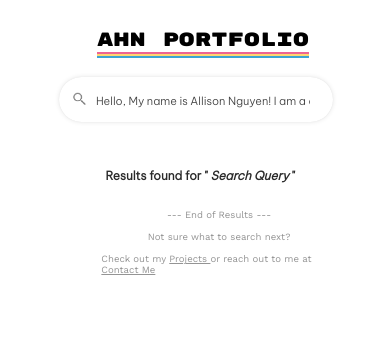
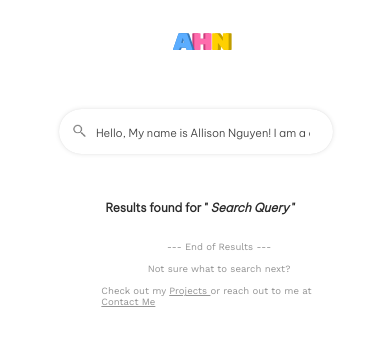
Before and after one commit to a-nguy4n/portfolio, a plain HTML site: page assets/pages/home/home.html in a window 390 px wide. Drawn offline with Linux system fonts and the light colour scheme.

Commit message:
Logo Change

```diff
--- a/assets/pages/home/home.css
+++ b/assets/pages/home/home.css
@@ -16,7 +16,8 @@ body{
     display: flex;
     flex-direction: row;
     align-items: center;
-    gap: 3%;
+    justify-content: flex-start;
+    gap: 1rem;
     margin: 0.5% 2%;
     width: 100%;
 }
@@ -26,14 +27,34 @@ body{
     width: 100%;
 }
 
+
 #logo{
     font-family: "Rubik Mono One";
-    font-size: 1.2em;
-    box-shadow: #EE6593 0px 5px, #FFD770 0px 10px, #3FA4D3 0px 15px;
-    color: black;
-    flex: 0 0 auto;
+    font-size: 3em;
+    flex: 0 0 120px;
+    display: inline-flex;
     text-decoration: none;
+    width: auto;
     white-space: nowrap;
+}
+
+#logo-a{
+    color: #5BADFF;
+    text-shadow:
+        6px 0 #3678B9,
+        0 0px #3678B9;
+    z-index: 5;
+}
+
+#logo-h{
+    color: #FF6BAD;
+    text-shadow: -6px 0 #C93D7B;
+}
+
+#logo-n{
+    color: #FFD000;
+    text-shadow: 6px 0 #C09D00;
+    transform: translateX(-8px);
 }
 
 search-bar{
@@ -64,8 +85,9 @@ content-body{
         overflow-x: hidden;
         overflow-y: auto;
     }
+
     .page-wrapper,
-    .bottom-section {
+    .bottom-section{
         min-height: 0;
         height: auto;
     }
@@ -77,8 +99,27 @@ content-body{
     }
 
     #logo{
-        font-size: 1.2em;
-        box-shadow: #EE6593 0px 2px, #FFD770 0px 4px, #3FA4D3 0px 6px;
+        font-size: 1.5em;
+        flex: 0 0 40px;
+    }
+
+    #logo-a{
+        color: #5BADFF;
+        text-shadow:
+            2px 0 #3678B9,
+            0 0px #3678B9;
+        z-index: 5;
+    }
+
+    #logo-h{
+        color: #FF6BAD;
+        text-shadow: -2px 0 #C93D7B;
+    }
+
+    #logo-n{
+        color: #FFD000;
+        text-shadow: 3px 0 #C09D00;
+        transform: translateX(-3px);
     }
 
     search-bar{
--- a/assets/pages/home/home.html
+++ b/assets/pages/home/home.html
@@ -15,7 +15,11 @@
     <div class="page-wrapper">
 
         <div class="top-section">
-            <a id="logo" href="/index.html"> AHN Portfolio </a>
+            <a id="logo" href="/index.html">
+                <span id="logo-a"> A </span>
+                <span id="logo-h"> H </span>
+                <span id="logo-n"> N </span>
+            </a>
             <search-bar></search-bar>
         </div>
 
--- a/assets/pages/landing/animate-landing.css
+++ b/assets/pages/landing/animate-landing.css
@@ -1,6 +1,11 @@
 @font-face{
     font-family: "Rubik Mono One";
     src: url("/assets/fonts/RubikMonoOne-Regular.ttf");
+}
+
+@font-face{
+    font-family: "Be Vietnam Pro Regular";
+    src: url("/assets/fonts/BeVietnamPro-Regular.ttf");
 }
 
 :root{
@@ -26,6 +31,12 @@
   font-family: "Rubik Mono One";
   font-size: 2.3em;
   color: black;
+}
+
+#signature-line{
+  font-family: "Be Vietnam Pro Regular";
+  font-size: 1em;
+  margin-top: 5%;
 }
 
 /* Transition 1 + 3: fade in, then collapse non-span text */
@@ -116,4 +127,8 @@ body * {
   .page-intro p{
     font-size: 1.35rem;
   }
+
+  #signature-line{
+    font-size: 0.8em;
+  }
 }
```
Also changed, not shown: assets/pages/landing/landing.css (+57 -4 lines), index.html (+7 -1 lines).
